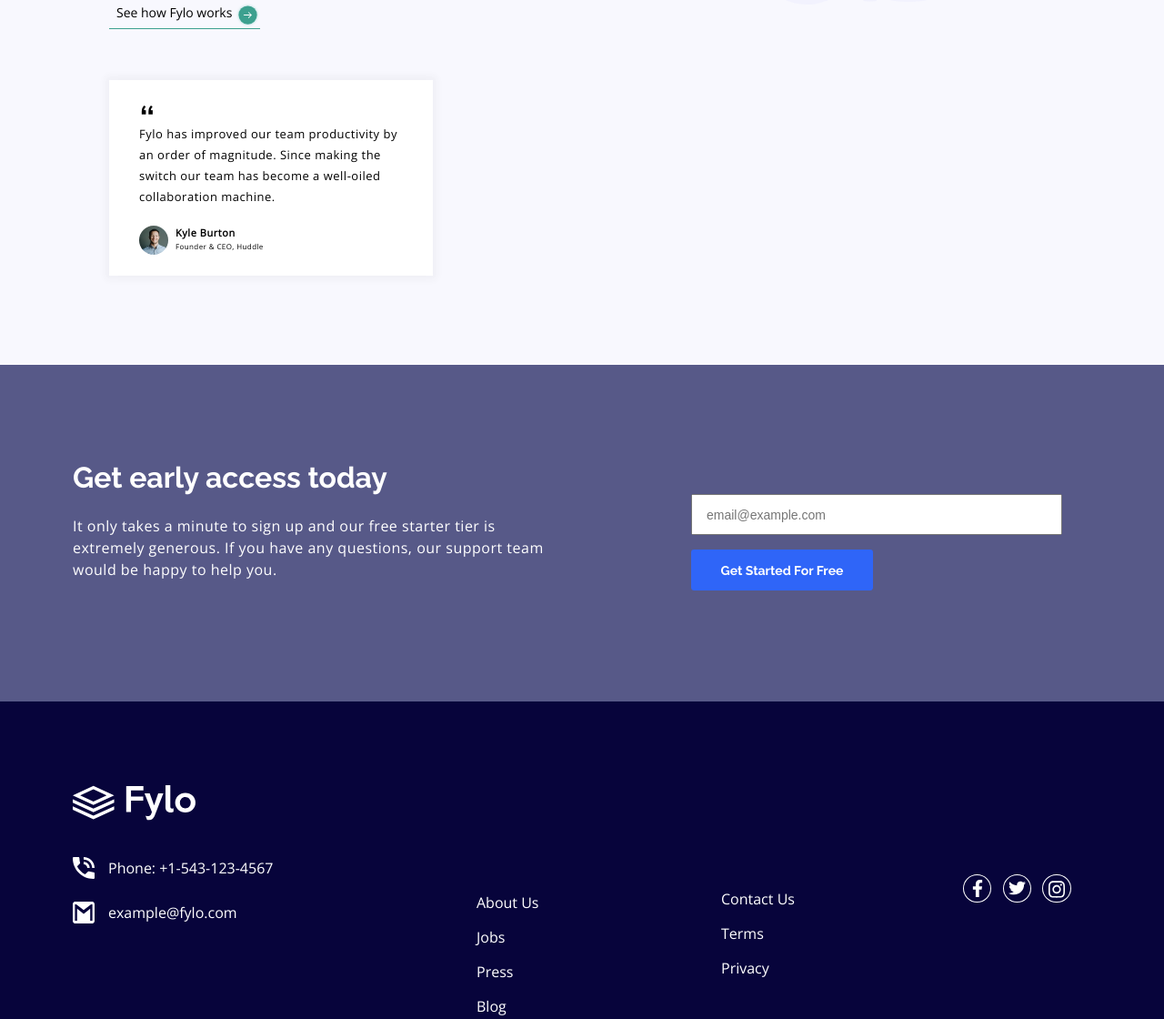
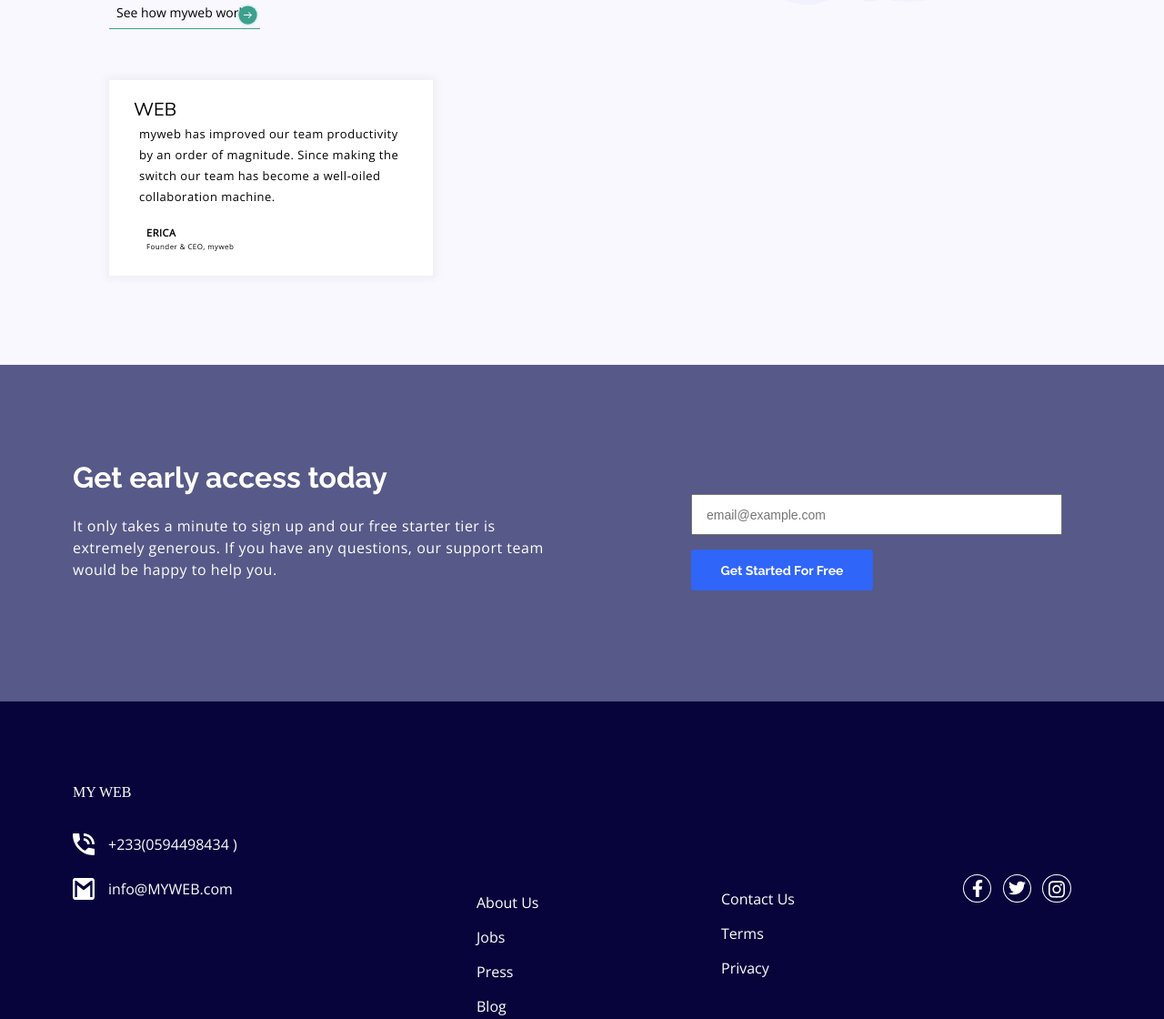
Before and after one commit to EricaWireko/fylo-landing-page, a plain HTML site: page index.html in a window 1280 px wide. Shown: the part 1030-2150 px from the top of the page at 91% size. Drawn offline with nearby package versions, Linux system fonts and the light colour scheme.

Commit message:
intial set-up

```diff
--- a/assets/css/main.css
+++ b/assets/css/main.css
@@ -1,8 +1,8 @@
-
-/* /* http://meyerweb.com/eric/tools/css/reset/
-   v2.0 | 20110126
-   License: none (public domain)
-*/
+*{
+    margin: 0;
+    padding: 0;
+    box-sizing: border-box;
+}
 
 html, body, div, span, applet, object, iframe,
 h1, h2, h3, h4, h5, h6, p, blockquote, pre,
@@ -47,11 +47,7 @@ table {
 	border-collapse: collapse;
 	border-spacing: 0;
 }
-*{
-    margin: 0;
-    padding: 0;
-    box-sizing: border-box;
-}
+
 body{
     max-width: 1440px;
     width: 100%;
@@ -240,13 +236,13 @@ div#rectangle{
 }
 p#qt-mark{
     font-family: "Nunito Sans", sans-serif;
-    font-size: 45px;
-    font-weight: 400;
+    font-size: 20px;
+    font-weight: 100;
     line-height: 68px;
     letter-spacing: 0px;
     position: relative;
-    left: 33px;
-    top: 12px;
+    left: 27px;
+    top: -1px;
 }
 p#testimonial-text{
     width: 289px;
--- a/index.html
+++ b/index.html
@@ -4,7 +4,7 @@
     <meta charset="UTF-8">
     <meta http-equiv="X-UA-Compatible" content="IE=edge">
     <meta name="viewport" content="width=device-width, initial-scale=1.0">
-    <title>Fylo Landing Page</title>
+    <title>ricka</title>
     <link rel="stylesheet" href="assets/css/main.css">
     <link rel="preconnect" href="https://fonts.googleapis.com">
     <link rel="preconnect" href="https://fonts.gstatic.com" crossorigin>
@@ -13,7 +13,7 @@
 <body>
     <!-- HEADER SECTION -->
     <header id="header">
-        <div class="logo"><a href="#home"><img src="assets/images/logo.svg" alt="" id="top-logo"></a></div>
+        <div class="logo"><a href="#home">ERICA</a></div>
         <div id="nav">
             <ul>
                 <li><a href="#features" class="nav-link">Features</a></li>
@@ -28,7 +28,7 @@
         <div class="hero-image"><img id="hero-img" src="assets/images/illustration-1.svg" alt=""></div>
         <div class="hero-info-group">
             <p class="heading">All your files in one secure location, accessible anywhere.</p>
-            <p class="info">Fylo stores your most important files in one secure location. Access them wherever you need, share and collaborate with friends, family and co-workers.</p>
+            <p class="info">my web stores your most important files in one secure location. Access them wherever you need, share and collaborate with friends, family and co-workers.</p>
             <form class="form-group">
                 <input type="email" id="email" placeholder="Enter your email..." required="" oninvalid="this.setCustomValidity('Please check your email')" oninput="this.setCustomValidity('')">
                 <button type="submit" id="email-btn">Get Started</button>
@@ -50,19 +50,19 @@
             </p>
             <div class="productive-details">
                 <img src="assets/images/icon-arrow.svg" alt="" id="productive-details-img">
-                <p class="productive-details-text">See how Fylo works</p>
+                <p class="productive-details-text">See how myweb works</p>
                 <div id="rectangle"></div>
             </div>
             <div class="testimonial">
-                <p id="qt-mark">“</p>
+                <p id="qt-mark">WEB</p>
                 <p id="testimonial-text">
-                    Fylo has improved our team productivity by an order of magnitude. Since making the switch our team has become a well-oiled collaboration machine.
+                    myweb has improved our team productivity by an order of magnitude. Since making the switch our team has become a well-oiled collaboration machine.
                 </p>
                 <div class="profile">
-                    <img src="assets/images/avatar-testimonial.jpg" alt="" id="profile-img">
+                    <img src="#" alt="" id="profile-img">
                     <div class="profile-info">
-                        <p class="username">Kyle Burton</p>
-                        <p class="user-rank">Founder & CEO, Huddle</p>
+                        <p class="username">ERICA</p>
+                        <p class="user-rank">Founder & CEO, myweb</p>
                     </div>
                 </div>
             </div>
@@ -84,14 +84,15 @@
     <!-- FOOTER SECTION -->
     <footer id="footer">
         <div class="contact-info-group">
-            <img src="assets/images/logo-copy.svg" alt="" id="logo-copy">
+            <div>MY WEB</div>
+            <!-- <img src="assets/images/logo-copy.svg" alt="" id="logo-copy"> -->
             <div class="contact-card phone">
                 <img src="assets/images/icon-phone.svg" alt="" id="telephone-icon">
-                <p class="contact-card-text">Phone: +1-543-123-4567</p>
+                <p class="contact-card-text">+233(0594498434 )</p>
             </div>
             <div class="contact-card email">
                 <img src="assets/images/icon-email.svg" alt="" id="email-icon">
-                <p class="contact-card-text">example@fylo.com</p>
+                <p class="contact-card-text">info@MYWEB.com</p>
             </div>
         </div>
         <div class="company-info-group">
```
